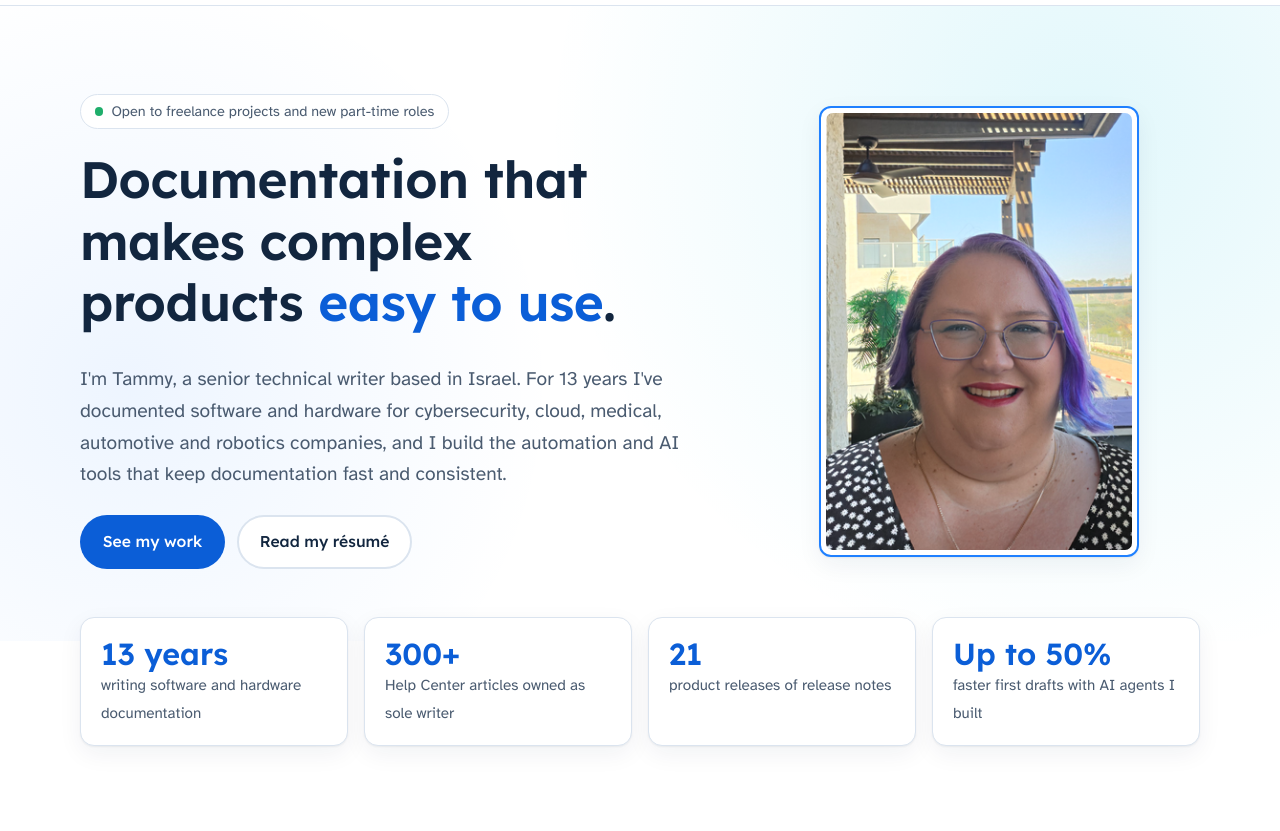
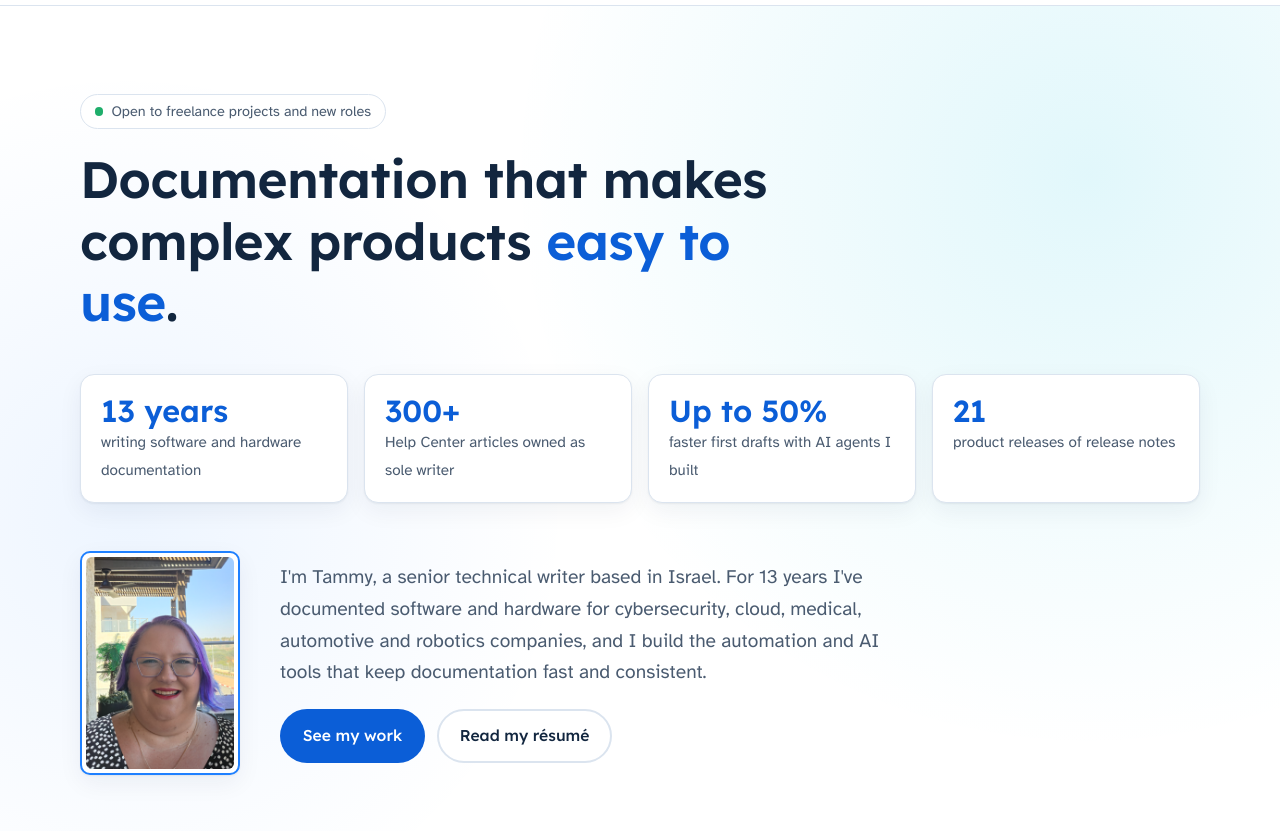
Before and after one commit to Tam-Paul/portfolio, a plain HTML site: page index.html in a window 1280 px wide. Shown: the part 99-930 px from the top of the page. Drawn offline with Linux system fonts and the light colour scheme.

Commit message:
Updated the order of the hero section in index HTML. Updated the border color of the profile photo. Resized the profile photo.

```diff
--- a/css/style.css
+++ b/css/style.css
@@ -52,6 +52,7 @@
     --status: #3ccf8e;
     --shadow: 0 1px 2px rgba(0, 0, 0, .3), 0 8px 24px rgba(0, 0, 0, .3);
   }
+  .hero .portrait { border-color: #6cb2ff; } /* photo frame matches links and buttons */
 }
 
 *, *::before, *::after { box-sizing: border-box; }
@@ -181,10 +182,8 @@ a:hover { color: var(--blue); }
     radial-gradient(circle at 85% 20%, rgba(12, 192, 223, .12), transparent 45%),
     radial-gradient(circle at 10% 60%, rgba(31, 128, 255, .08), transparent 35%);
 }
-.hero-grid {
-  display: grid; grid-template-columns: 1.25fr .9fr; gap: clamp(2rem, 5vw, 4rem); align-items: center;
-}
-.hero .lead { font-size: 1.2rem; color: var(--ink-soft); max-width: 38rem; }
+.hero h1 { max-width: 22ch; }
+.hero .lead { font-size: 1.2rem; color: var(--ink-soft); max-width: 40rem; margin-bottom: 0; }
 .hero h1 .accent { color: var(--blue-dark); }
 .availability {
   display: inline-flex; align-items: center; gap: .5rem;
@@ -196,31 +195,38 @@ a:hover { color: var(--blue); }
   content: ""; width: .55rem; height: .55rem; border-radius: 50%; background: var(--status);
 }
 
+/* Photo and introduction: small photo beside the "I'm Tammy" paragraph. */
+.intro {
+  display: grid; grid-template-columns: 160px 1fr; gap: clamp(1.5rem, 4vw, 2.5rem);
+  align-items: center; margin-top: clamp(2rem, 4vw, 3rem); max-width: 52rem;
+}
+.intro .btn-row { margin-top: 1.25rem; }
+
 /* Profile photo: the full rectangular photo with a thin border
    set just outside its edge. */
 .portrait {
-  width: min(100%, 320px); margin-inline: auto;
-  padding: 5px;
+  width: 160px;
+  padding: 4px;
   border: 2px solid var(--blue);
-  border-radius: 12px;
+  border-radius: 10px;
   background: var(--surface);
   box-shadow: var(--shadow);
 }
 .portrait img {
   width: 100%; height: auto;
-  border-radius: 7px;
+  border-radius: 6px;
   background: var(--mist);
 }
 
-@media (max-width: 860px) {
-  .hero-grid { grid-template-columns: 1fr; }
-  .portrait { width: min(70%, 260px); order: -1; }
+@media (max-width: 640px) {
+  .intro { grid-template-columns: 1fr; }
+  .portrait { width: 130px; }
 }
 
 /* ---------- Stats ---------- */
 .stats {
   display: grid; grid-template-columns: repeat(4, 1fr); gap: 1rem;
-  margin-top: -1.5rem;
+  margin-top: clamp(1.75rem, 4vw, 2.5rem);
 }
 .stat {
   background: var(--surface); border: 1px solid var(--line); border-radius: var(--radius);
@@ -231,7 +237,7 @@ a:hover { color: var(--blue); }
   color: var(--blue-dark); line-height: 1.1;
 }
 .stat span { font-size: .95rem; color: var(--ink-soft); }
-@media (max-width: 860px) { .stats { grid-template-columns: repeat(2, 1fr); margin-top: 0; } }
+@media (max-width: 860px) { .stats { grid-template-columns: repeat(2, 1fr); } }
 
 /* ---------- Sections ---------- */
 .section { padding: clamp(3.5rem, 7vw, 5.5rem) 0; }
--- a/index.html
+++ b/index.html
@@ -38,44 +38,46 @@
   <main id="main">
     <!-- ===== Hero ===== -->
     <section class="hero">
-      <div class="container hero-grid">
+      <div class="container">
+        <!-- TODO: Edit or delete this availability line to match what you're looking for. -->
+        <p class="availability">Open to freelance projects and new roles</p>
+        <h1>Documentation that makes complex products <span class="accent">easy to use</span>.</h1>
+
+        <!-- ===== Key numbers ===== -->
+        <div class="stats" role="list">
+          <div class="stat" role="listitem"><strong>13 years</strong><span>writing software and hardware documentation</span></div>
+          <div class="stat" role="listitem"><strong>300+</strong><span>Help Center articles owned as sole writer</span></div>
+          <div class="stat" role="listitem"><strong>Up to 50%</strong><span>faster first drafts with AI agents I built</span></div>
+          <div class="stat" role="listitem"><strong>21</strong><span>product releases of release notes</span></div>
+        </div>
+
+        <!-- ===== Photo and introduction ===== -->
+        <div class="intro">
+          <div class="portrait">
+            <!-- Profile photo in three sizes. The browser loads only the one the screen needs. -->
+            <img src="images/profile-640x915.png"
+                 srcset="images/profile-320x458.png 320w, images/profile-640x915.png 640w, images/profile-960x1372.png 960w"
+                 sizes="(max-width: 640px) 130px, 160px"
+                 alt="Tammy Paul" width="640" height="915" decoding="async">
+          </div>
           <div>
-          <p class="availability">Open to freelance projects and new part-time roles</p>
-          <h1>Documentation that makes complex products <span class="accent">easy to use</span>.</h1>
             <p class="lead">I'm Tammy, a senior technical writer based in Israel. For 13 years I've documented software and hardware for cybersecurity, cloud, medical, automotive and robotics companies, and I build the automation and AI tools that keep documentation fast and consistent.</p>
             <div class="btn-row">
               <a class="btn btn-primary" href="portfolio.html">See my work</a>
               <a class="btn btn-ghost" href="resume.html">Read my résumé</a>
             </div>
           </div>
-        <div class="portrait">
-          <!-- Profile photo in three sizes. The browser loads only the one
-               the screen needs: 320 px wide for standard screens, 640 px for
-               most phones and Retina displays, 960 px for very high-density screens. -->
-          <img src="images/profile-640x915.png"
-               srcset="images/profile-320x458.png 320w, images/profile-640x915.png 640w, images/profile-960x1372.png 960w"
-               sizes="(max-width: 860px) 260px, 320px"
-               alt="Tammy Paul" width="640" height="915" decoding="async">
         </div>
       </div>
     </section>
 
-    <!-- ===== Key numbers ===== -->
-    <div class="container">
-      <div class="stats" role="list">
-        <div class="stat" role="listitem"><strong>13 years</strong><span>writing software and hardware documentation</span></div>
-        <div class="stat" role="listitem"><strong>300+</strong><span>Help Center articles owned as sole writer</span></div>
-        <div class="stat" role="listitem"><strong>21</strong><span>product releases of release notes</span></div>
-        <div class="stat" role="listitem"><strong>Up to 50%</strong><span>faster first drafts with AI agents I built</span></div>
-      </div>
-    </div>
 
     <!-- ===== Services ===== -->
     <section class="section" aria-labelledby="services-title">
       <div class="container">
         <div class="section-head">
           <p class="eyebrow">How I can help</p>
-          <h2 id="services-title">Writing, translation and documentation consulting</h2>
+          <h2 id="services-title">Product documentation, plus the automation and AI tools that keep it current</h2>
           <p>I work directly with product managers, developers, QA and UX to turn specs and product changes into content that customers can act on.</p>
         </div>
         <div class="grid-3">
@@ -83,16 +85,6 @@
             <div class="icon" aria-hidden="true"><svg viewBox="0 0 24 24" fill="none" stroke-width="2" stroke-linecap="round" stroke-linejoin="round"><path d="M4 4h12l4 4v12H4z"/><path d="M8 12h8M8 16h5"/></svg></div>
             <h3>Help Center and product docs</h3>
             <p>Task-based articles, how-to guides and user guides for SaaS platforms and hardware, written for the people who actually use the product.</p>
-          </article>
-          <article class="card">
-            <div class="icon" aria-hidden="true"><svg viewBox="0 0 24 24" fill="none" stroke-width="2" stroke-linecap="round" stroke-linejoin="round"><path d="M12 3v18M3 12h18"/><circle cx="12" cy="12" r="9"/></svg></div>
-            <h3>Release notes</h3>
-            <p>Concise internal and customer-facing release notes and feature announcements, delivered on the release schedule.</p>
-          </article>
-          <article class="card">
-            <div class="icon" aria-hidden="true"><svg viewBox="0 0 24 24" fill="none" stroke-width="2" stroke-linecap="round" stroke-linejoin="round"><path d="M8 7l-5 5 5 5M16 7l5 5-5 5"/></svg></div>
-            <h3>API documentation</h3>
-            <p>REST API references with request and response examples and JSON schemas, written with R&amp;D in tools like Stoplight.</p>
           </article>
           <article class="card">
             <div class="icon" aria-hidden="true"><svg viewBox="0 0 24 24" fill="none" stroke-width="2" stroke-linecap="round" stroke-linejoin="round"><path d="M4 17l6-6-6-6M12 19h8"/></svg></div>
@@ -103,6 +95,16 @@
             <div class="icon" aria-hidden="true"><svg viewBox="0 0 24 24" fill="none" stroke-width="2" stroke-linecap="round" stroke-linejoin="round"><path d="M12 3l2.5 5.5L20 11l-5.5 2.5L12 19l-2.5-5.5L4 11l5.5-2.5z"/></svg></div>
             <h3>AI-assisted authoring</h3>
             <p>Custom AI agents backed by style, terminology and product briefs, with a human review step to keep content accurate.</p>
+          </article>
+          <article class="card">
+            <div class="icon" aria-hidden="true"><svg viewBox="0 0 24 24" fill="none" stroke-width="2" stroke-linecap="round" stroke-linejoin="round"><path d="M8 7l-5 5 5 5M16 7l5 5-5 5"/></svg></div>
+            <h3>API documentation</h3>
+            <p>REST API references with request and response examples and JSON schemas, written with R&amp;D in tools like Stoplight.</p>
+          </article>
+          <article class="card">
+            <div class="icon" aria-hidden="true"><svg viewBox="0 0 24 24" fill="none" stroke-width="2" stroke-linecap="round" stroke-linejoin="round"><path d="M12 3v18M3 12h18"/><circle cx="12" cy="12" r="9"/></svg></div>
+            <h3>Release notes</h3>
+            <p>Concise internal and customer-facing release notes and feature announcements, delivered on the release schedule.</p>
           </article>
           <article class="card">
             <div class="icon" aria-hidden="true"><svg viewBox="0 0 24 24" fill="none" stroke-width="2" stroke-linecap="round" stroke-linejoin="round"><path d="M4 5h8M8 3v2M6 5c0 4 3 7 6 8M10 5c0 3-2 6-6 8"/><path d="M13 21l4-9 4 9M14.5 18h5"/></svg></div>
```
Lines whose indentation alone changed are shown as unchanged.
